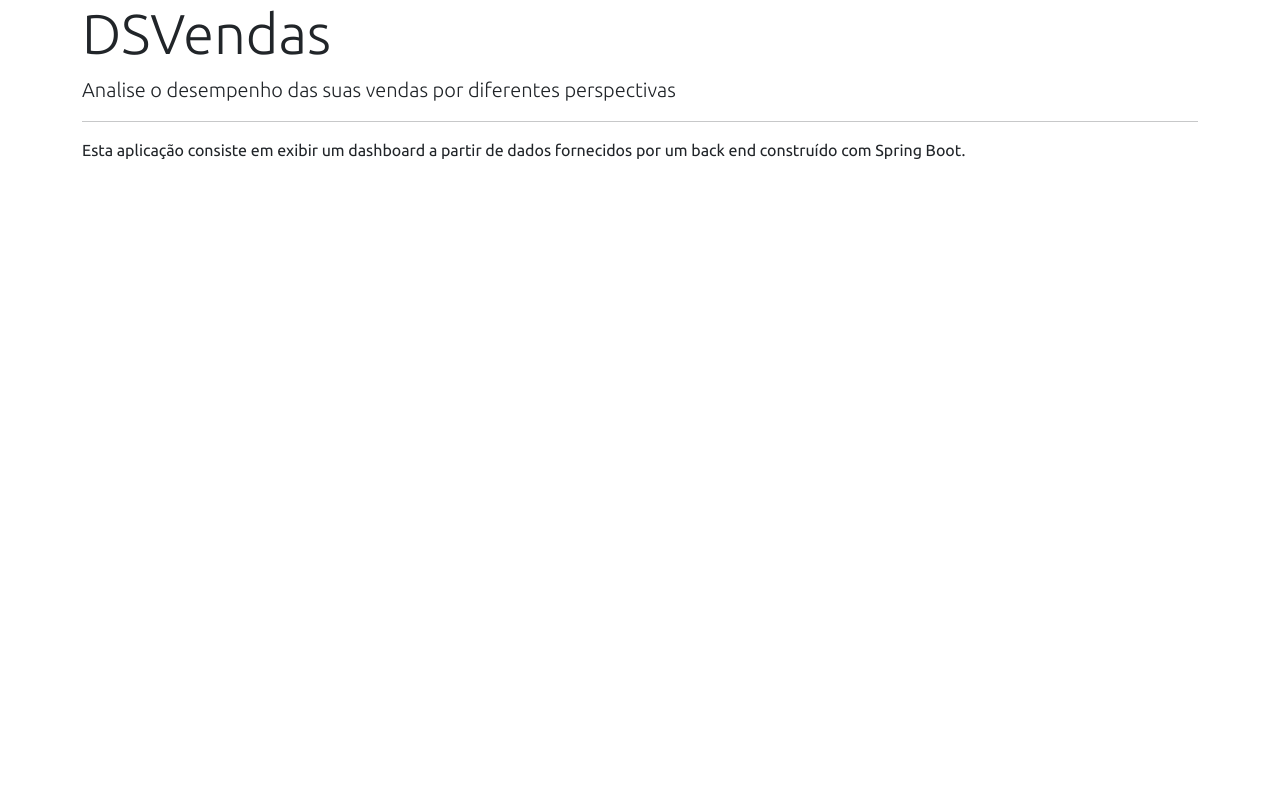
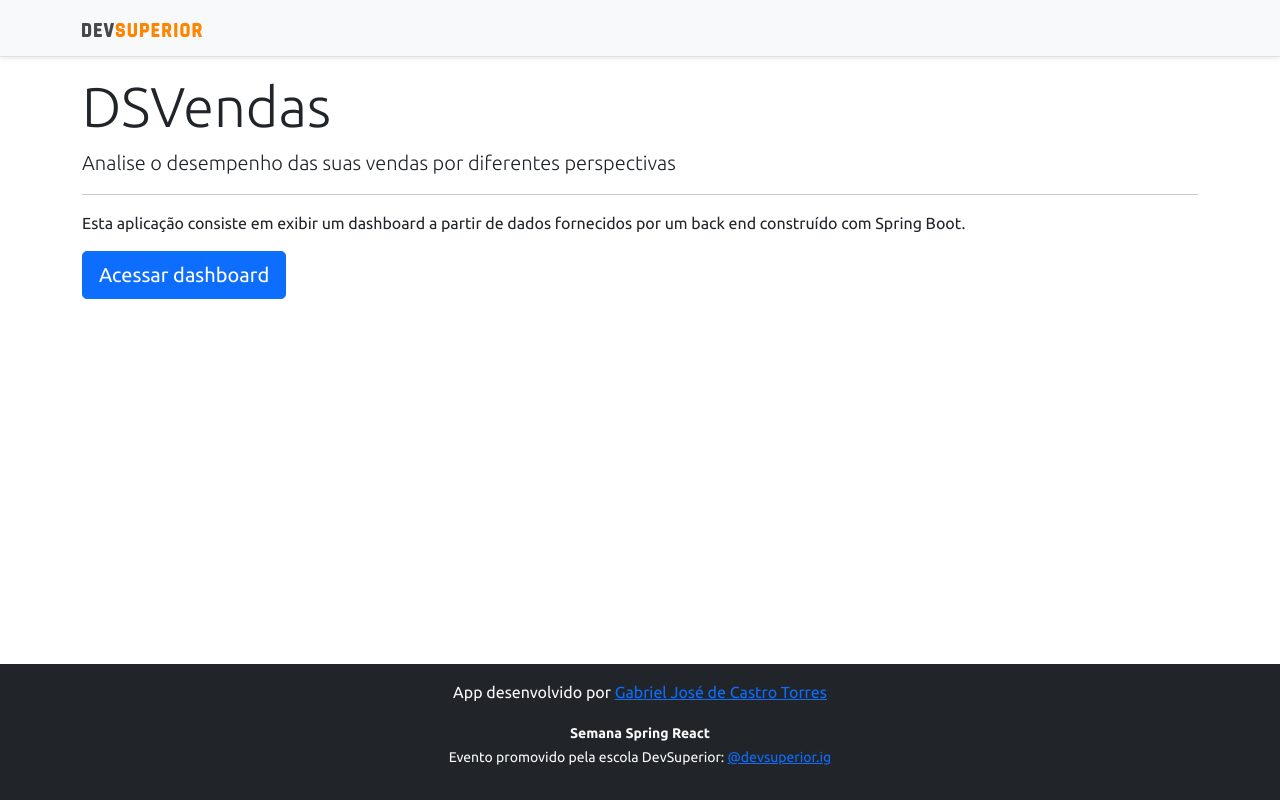
Before and after one commit to GabrielJTorres/Projeto-Spring-React, a React (Create React App) app in the folder frontend/: page / in a window 1280 px wide. Built offline with nearby package versions, Linux system fonts and the light colour scheme.

Commit message:
Home Navigation

```diff
--- a/frontend/src/components/NavBar/index.tsx
+++ b/frontend/src/components/NavBar/index.tsx
@@ -1,11 +1,14 @@
 import ImgDsDark from 'assets/Img/ds-dark.svg';
+import { Link } from 'react-router-dom';
 
 function NavBar() {
     return (
         <div className="d-flex flex-column flex-md-row align-items-center p-3 px-md-4 mb-3 bg-light border-bottom shadow-sm">
             <div className="container">
                 <nav className="my-2 my-md-0 mr-md-3">
-                    <img src={ImgDsDark} alt="DevSuperior" width="120" />
+                    <Link to="/">
+                        <img src={ImgDsDark} alt="DevSuperior" width="120" />
+                    </Link>
                 </nav>
             </div>
         </div>
--- a/frontend/src/pages/Home/index.tsx
+++ b/frontend/src/pages/Home/index.tsx
@@ -1,13 +1,24 @@
+import Footer from "components/Footer";
+import NavBar from "components/NavBar";
+import { Link } from "react-router-dom";
+
 function Home() {
     return (
+        <>
+        <NavBar/>
             <div className="container">
                 <div className="jumbotron">
                     <h1 className="display-4">DSVendas</h1>
                     <p className="lead">Analise o desempenho das suas vendas por diferentes perspectivas</p>
-        <hr/>
+                    <hr />
                     <p>Esta aplicação consiste em exibir um dashboard a partir de dados fornecidos por um back end construído com Spring Boot.</p>
+                    <Link className="btn btn-primary btn-lg" to="/dashboard">
+                                Acessar dashboard
+                    </Link>
                 </div>
             </div>
+            <Footer/>
+        </>
     );
 }
 
```
Lines whose indentation alone changed are shown as unchanged.
